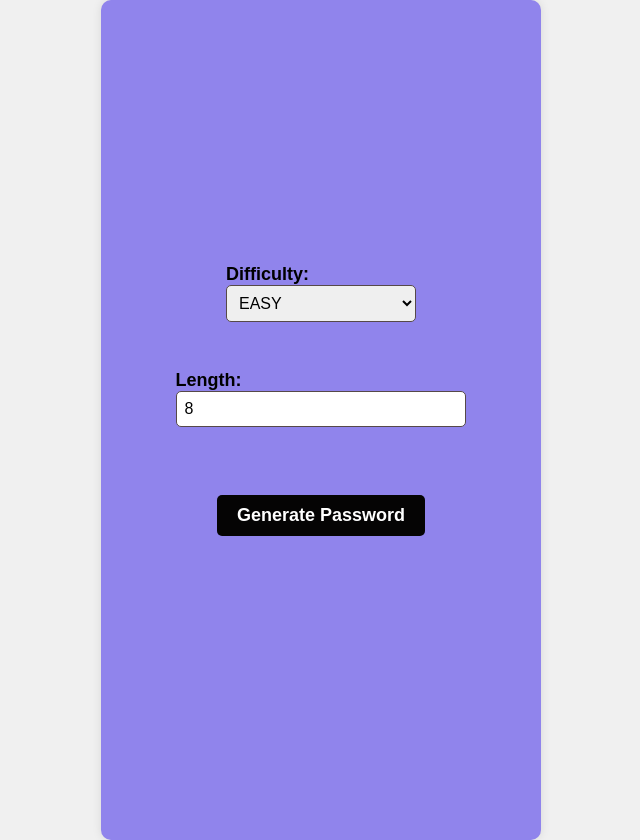
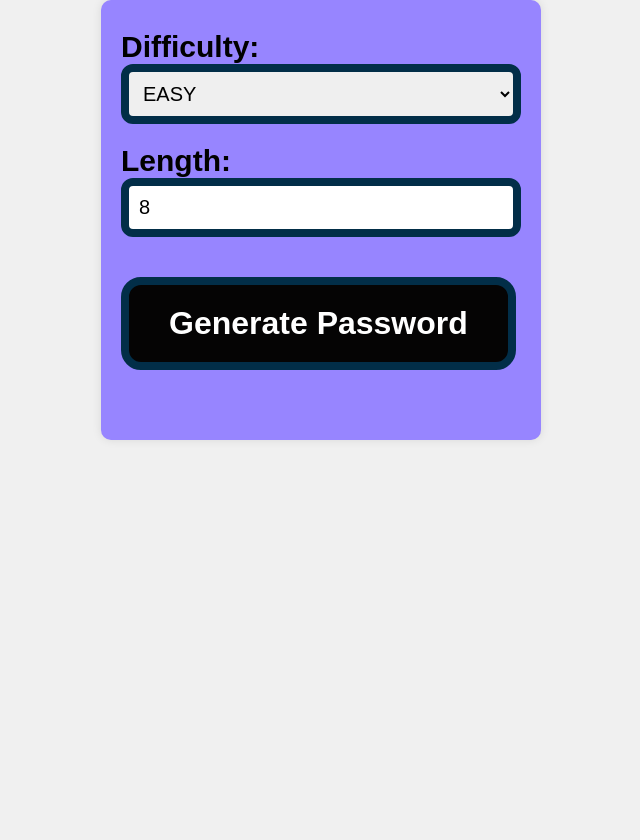
Before and after one commit to ed1skrad/PasswordGenerator, a React (Create React App) app in the folder frontend/: page /password in a window 1280 px wide. Shown: the whole page, without its empty margins (319-959 px from the left). After the commit the page ends 800 px from the top, so only its background shows below. Built offline with nearby package versions, Linux system fonts and the light colour scheme.

Commit message:
First anim

```diff
--- a/frontend/src/components/PasswordGenerator/PasswordGenerator.js
+++ b/frontend/src/components/PasswordGenerator/PasswordGenerator.js
@@ -1,17 +1,16 @@
-import React, { useState } from 'react';
+import React, { useState, useEffect } from 'react';
 import axios from 'axios';
 import '../../css/PasswordGenerator/passwordGenerator.css';
 
 const PasswordGenerator = () => {
-    const [difficulty, setDifficulty] = useState('EASY'); // Default difficulty is EASY
-    const [length, setLength] = useState(8); // Default length is 8
+    const [difficulty, setDifficulty] = useState('EASY');
+    const [length, setLength] = useState(8);
     const [password, setPassword] = useState('');
 
     const handleSubmit = async (e) => {
         e.preventDefault();
         try {
             const token = localStorage.getItem('token');
-
             const config = {
                 headers: {
                     Authorization: `Bearer ${token}`
@@ -36,9 +35,16 @@ const PasswordGenerator = () => {
         }
     };
 
+    useEffect(() => {
+        const button = document.querySelector('.password-generator button');
+        setTimeout(() => {
+            button.style.animationPlayState = 'running';
+        }, 30000);
+    }, []);
+
     return (
-        <div>
-            <form className="password-generator" onSubmit={handleSubmit}>
+        <div className="password-generator">
+            <form onSubmit={handleSubmit}>
                 <label>
                     Difficulty:
                     <select value={difficulty} onChange={(e) => setDifficulty(e.target.value)}>
@@ -47,15 +53,15 @@ const PasswordGenerator = () => {
                         <option value="HARD">HARD</option>
                     </select>
                 </label>
-                <br/>
+                <br />
                 <label>
                     Length:
                     <input type="number" value={length} onChange={handleLengthChange} />
                 </label>
-                <br/>
+                <br />
                 <button type="submit">Generate Password</button>
             </form>
-            {password && <p>Generated Password: {password}</p>}
+            {password && <div className="generated-password">Generated Password: {password}</div>}
         </div>
     );
 };
--- a/frontend/src/css/PasswordGenerator/passwordGenerator.css
+++ b/frontend/src/css/PasswordGenerator/passwordGenerator.css
@@ -3,38 +3,44 @@
     flex-direction: column;
     align-items: center;
     justify-content: center;
-    height: 100vh;
+    height: 50vh;
     margin: 0 auto;
     max-width: 400px;
     padding: 20px;
     box-shadow: 0px 0px 10px rgba(0, 0, 0, 0.1);
     border-radius: 10px;
-    background-color: #9084ec;
+    background-color: #9785ff;
 }
 
 .password-generator label {
-    font-size: 18px;
+    font-size: 30px;
     font-weight: bold;
-    margin-bottom: 10px;
+    margin-bottom: 20px;
 }
 
 .password-generator select,
 .password-generator input[type="number"] {
-    font-size: 16px;
-    padding: 8px;
-    border: 1px solid #564949;
-    border-radius: 5px;
+    font-size: 20px;
+    padding: 10px;
+    border: 8px solid #022e48;
+    border-radius: 12px;
     width: 100%;
     box-sizing: border-box;
     margin-bottom: 20px;
 }
 
 .password-generator button {
-    font-size: 18px;
+    animation-name: passwordButton;
+    animation-duration: 2s;
+    animation-delay: 30s;
+    animation-iteration-count: infinite;
+    animation-timing-function: linear;
+    animation-play-state: paused;
+    font-size: 32px;
     font-weight: bold;
-    padding: 10px 20px;
-    border: none;
-    border-radius: 5px;
+    padding: 20px 40px;
+    border: 8px solid #022e48;
+    border-radius: 20px;
     cursor: pointer;
     background-color: #050404;
     color: #fff;
@@ -48,8 +54,62 @@
     background-color: #0069d9;
 }
 
-.password-generator .generated-password {
-    font-size: 24px;
+.generated-password {
+    font-size: 20px;
     font-weight: bold;
     padding: 20px;
+    border: 8px solid #022e48;
+    border-radius: 0px;
+    width: 100%;
+    box-sizing: border-box;
+    margin-top: 100px;
+    text-align: center;
+    background-color: #fff;
+    color: #022e48;
 }
+
+@keyframes passwordButton {
+    0% {
+        transform: translateX(0);
+    }
+
+    10% {
+        transform: translateX(-5px);
+    }
+
+    20% {
+        transform: translateX(5px);
+    }
+
+    30% {
+        transform: translateX(-5px);
+    }
+
+    40% {
+        transform: translateX(5px);
+    }
+
+    50% {
+        transform: translateX(-5px);
+    }
+
+    60% {
+        transform: translateX(5px);
+    }
+
+    70% {
+        transform: translateX(-5px);
+    }
+
+    80% {
+        transform: translateX(5px);
+    }
+
+    90% {
+        transform: translateX(-5px);
+    }
+
+    100% {
+        transform: translateX(0);
+    }
+}
```
